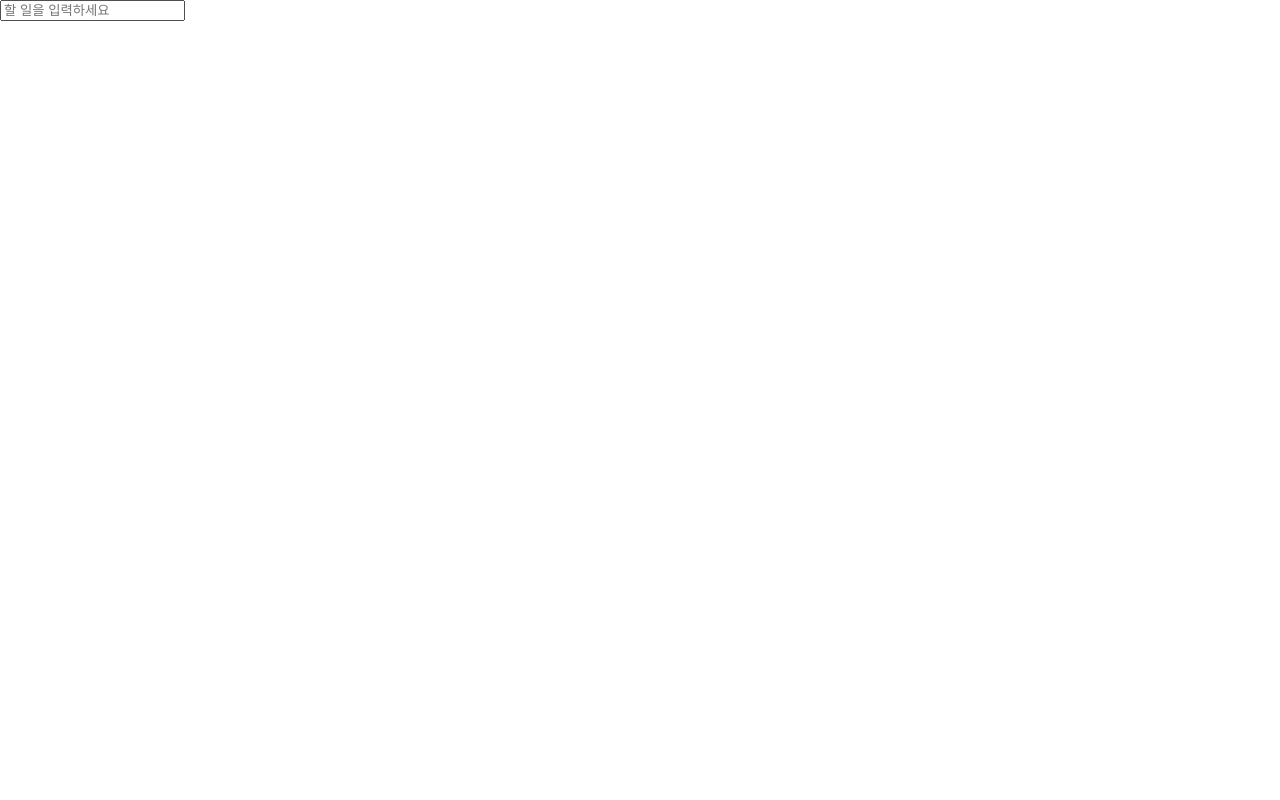
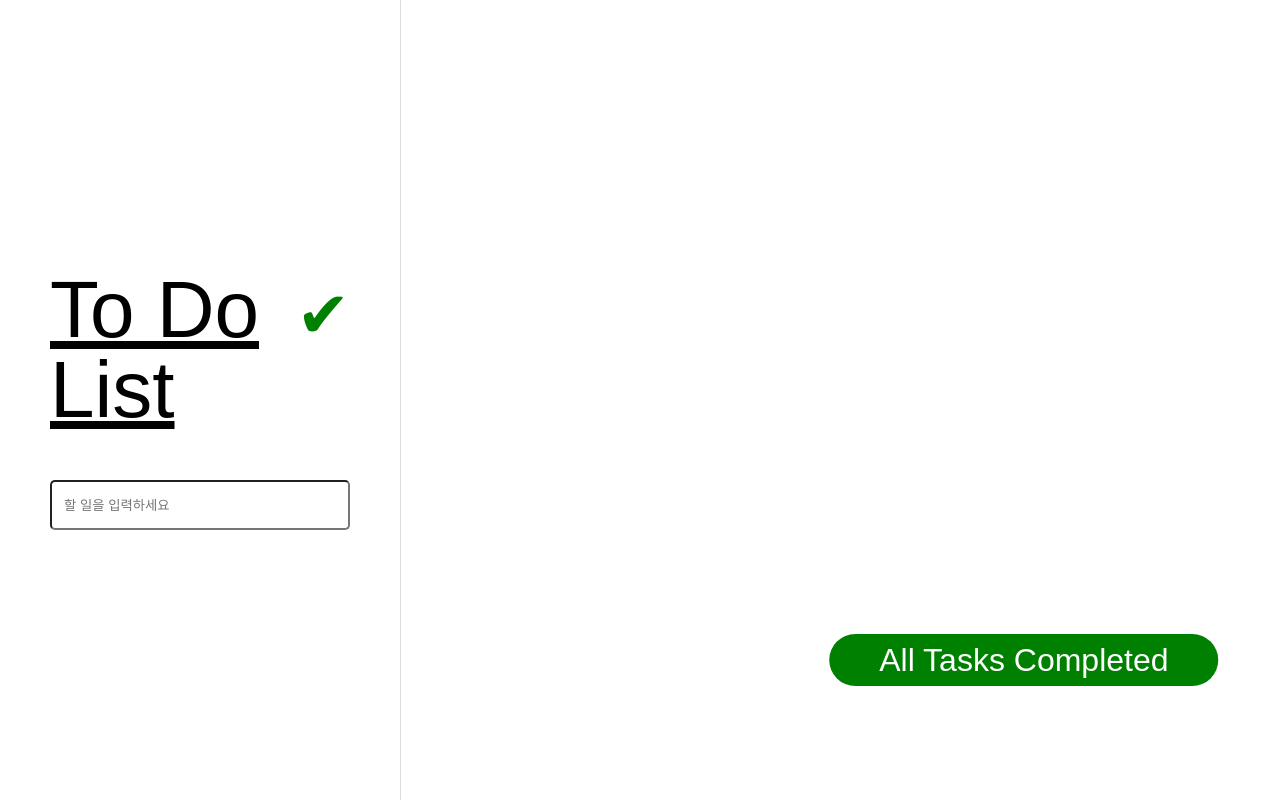
Before and after one commit to likelionsg/11th_JS_PART1, a plain HTML site: page index.html in a window 1280 px wide. Drawn offline with Linux system fonts and the light colour scheme; a web font is replaced by a local one.

Commit message:
Design Completed

```diff
--- a/index.html
+++ b/index.html
@@ -5,18 +5,33 @@
     <meta charset="UTF-8" />
     <meta http-equiv="X-UA-Compatible" content="IE=edge" />
     <meta name="viewport" content="width=device-width, initial-scale=1.0" />
-    <title>Document</title>
+    <title>To Do List</title>
+    <link rel="preconnect" href="https://fonts.googleapis.com">
+    <link rel="preconnect" href="https://fonts.gstatic.com" crossorigin>
+    <link rel="preconnect" href="https://fonts.googleapis.com">
+    <link rel="preconnect" href="https://fonts.gstatic.com" crossorigin>
+    <link href="https://fonts.googleapis.com/css2?family=Sofia+Sans+Extra+Condensed:wght@700&display=swap"
+      rel="stylesheet">
     <link rel="stylesheet" href="reset.css" />
     <link rel="stylesheet" href="style.css" />
   </head>
 
   <body>
-    <form class="todo_generator">
-      <input id="input" type="text" placeholder="할 일을 입력하세요" />
-    </form>
-    <ul id="todoList">
-
-    </ul>
+    <div id="container">
+      <div id="inputside">
+        <div id="logo">
+          <h1>To Do List</h1>
+          <span>✔</span>
+        </div>
+        <form class="todo_generator">
+          <input id="input" type="text" placeholder="할 일을 입력하세요 " />
+        </form>
+      </div>
+      <div id="listside">
+        <div id="popup">All Tasks Completed</div>
+        <ul id="todoList"></ul>
+      </div>
+    </div>
     <script src="myTodo.js"></script>
   </body>
 
--- a/style.css
+++ b/style.css
@@ -1,5 +1,102 @@
+html {
+  font-size: 16px;
+}
+
+body {
+  max-width:1300px;
+  margin: 0 auto;
+  font-family: 'Sofia Sans Extra Condensed', sans-serif;
+}
+
+#container {
+  display: flex;
+  min-height: 100vh;
+  justify-content: space-between;
+  width:100%;
+  /* border-radius: 100px; */
+  background-color: white;
+}
+
+#inputside {
+  display: flex;
+  flex-direction: column;
+  justify-content: center;
+
+  padding: 50px;
+  border-right: 1px solid #ddd;
+}
+#inputside #logo {
+  display: flex;
+  align-items:baseline
+}
+#logo h1 {
+  font-size: 5rem;
+  text-decoration: underline;
+}
+#logo span {
+  margin-left: 1rem;
+  font-size: 4rem;
+  color: green;
+}
+#inputside input {
+  margin-top: 50px;
+  width: 300px;
+  height: 50px;
+  border-radius: 5px;
+  text-indent: 10px;;
+}
+
+#listside {
+  display: flex;
+  align-items: center;
+  width: 100%;
+}
+ul {
+  width: 90%;
+  margin: 0 auto;
+  display: flex;
+  justify-content: space-between;
+  flex-wrap: wrap;
+}
+li {
+  width: 25%;
+  margin: 3%;
+  border: 2px solid #ddd;
+  padding: 10px;
+  border-radius: 10px;
+}
+li span::before {
+  content: '📌';
+  display: block;
+  margin-top: -25px;
+  margin-bottom: 25px;
+}
+li span {
+  display: block;
+  margin-bottom: 25px;
+  text-align: center;
+  font-size: 1.5rem;
+}
+li input {
+  width: 90%;
+  height: 30px;
+  margin-bottom: 25px;
+  border-radius: 5px;
+  text-indent: 10px;;
+}
+
 .deleteImg,.setImg{
   width: 20px;
   height: 20px;
   margin-left: 10px;
 }
+
+#popup {
+  position: fixed;
+  font-size: 2rem;
+  background-color: green;
+  color: white;
+  padding: 10px 50px;
+  border-radius: 999px;
+  transform: translate(110%, 500%);
+}
```
